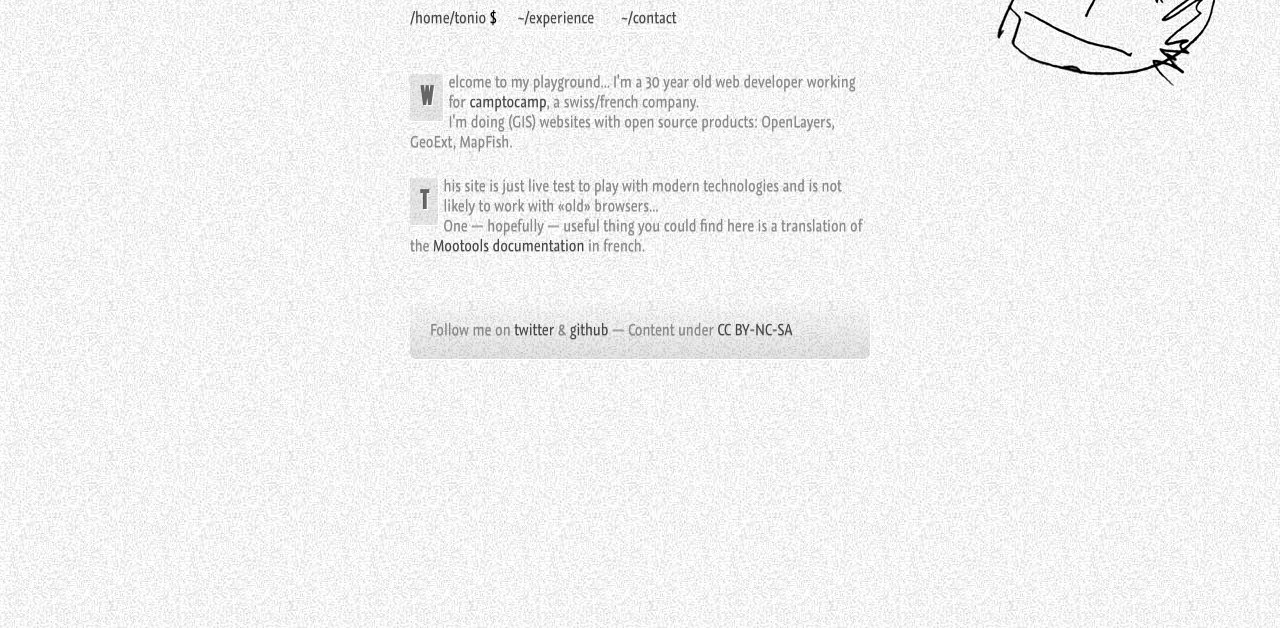
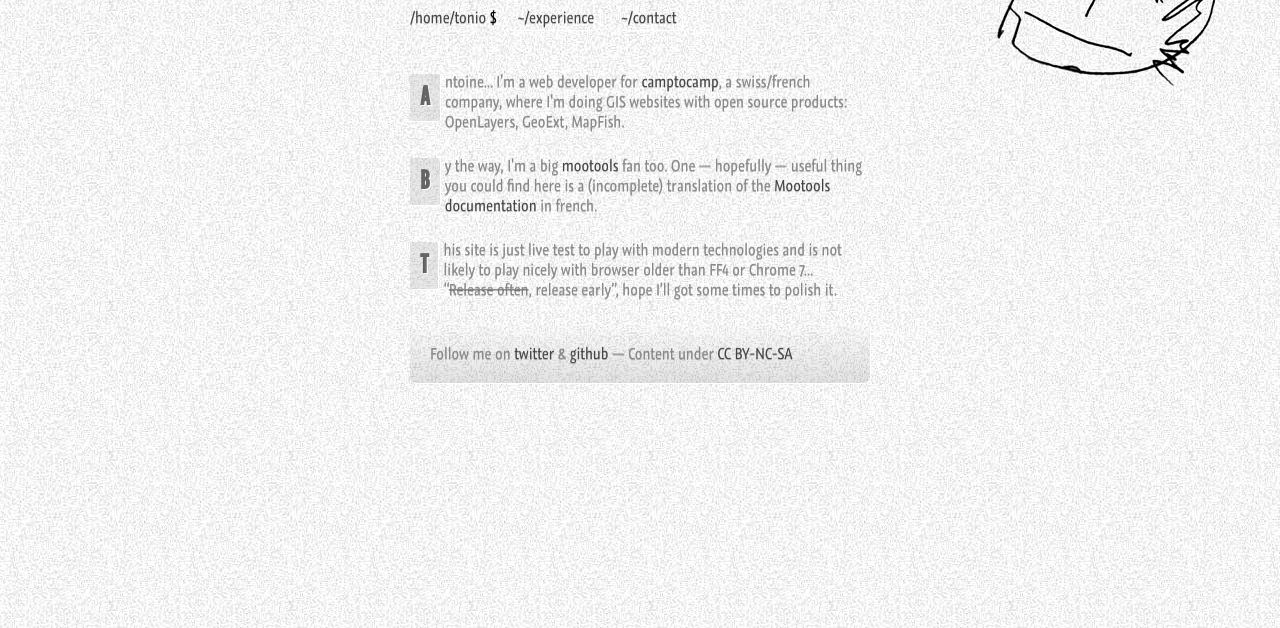
Before and after one commit to tonio/tonio.biz, a plain HTML site: page index.html in a window 1280 px wide. Shown: the part 172-800 px from the top of the page. Drawn offline with Linux system fonts and the light colour scheme.

Commit message:
content updates, minor fixes

```diff
--- a/index.html
+++ b/index.html
@@ -34,16 +34,21 @@
 
     <section>
       <p>
-        Welcome to my playground… I'm a 30 year old web developer
-        working for <a href="http://camptocamp.com">camptocamp</a>, a swiss/french company.<br/>
-        I'm doing (GIS) websites with open source products: OpenLayers, GeoExt,
+        Antoine… I'm a web developer
+        for <a href="http://camptocamp.com">camptocamp</a>,
+        a swiss/french company, where I'm doing GIS websites with open source products: OpenLayers, GeoExt,
         MapFish.
       </p>
       <p>
+        By the way, I'm a big <a href="">mootools</a> fan too.
+        One — hopefully — useful thing you could find here is a (incomplete) translation of
+        the <a href="http://docs.tonio.biz/mootools">Mootools documentation</a> in french.
+      </p>
+      <p>
         This site is just live test to play with modern technologies and is not
-        likely to work with «old» browsers…<br/>
-        One — hopefully — useful thing you could find here is a translation of
-        the <a href="http://doc.tonio.biz/mootools">Mootools documentation</a> in french.
+        likely to play nicely with browser older than FF4 or Chrome 7…<br/>
+        “<s>Release often</s>, release early”, hope I’ll got
+        some times to polish it.
       </p>
     </section>
 
--- a/screen.css
+++ b/screen.css
@@ -100,7 +100,7 @@ nav ul li.active:after {
 
 section {
     margin: 0;
-    padding: 20px;
+    padding: 20px 20px 0;
 }
 section p {
     margin: 1.6em 0;
```
Also changed, not shown: experience.html (+15 -2 lines), 1 other file.
